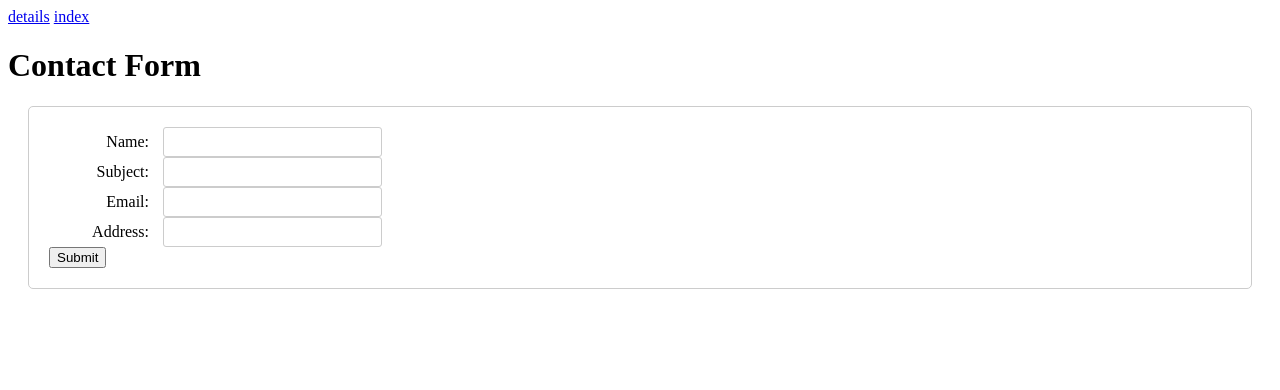
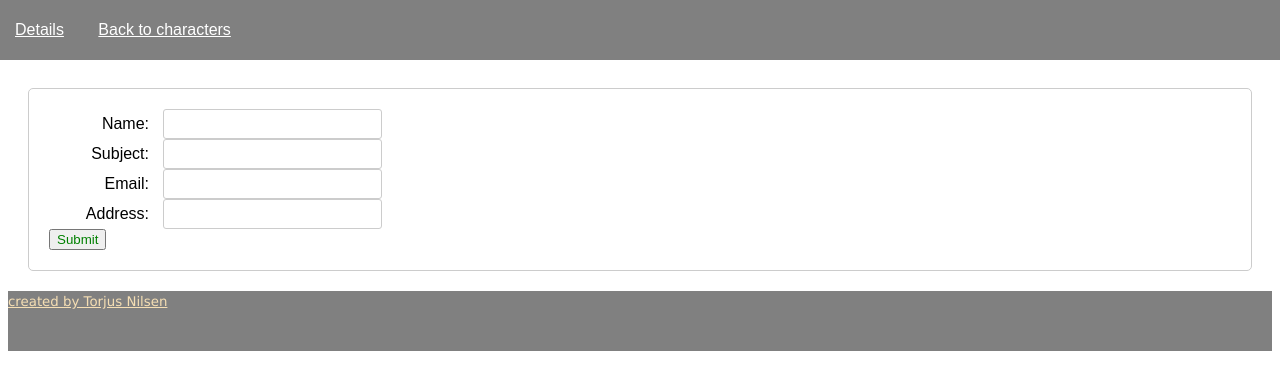
Before and after one commit to Noroff-FED-Campus-Assignments/fed-y1-javascript-course-assignment_list-detail-with-api-Torjnilsen, a website built with Vite: page contact.html in a window 1280 px wide. Built offline with nearby package versions, Linux system fonts and the light colour scheme.

Commit message:
refactor(all pages): final update

```diff
--- a/contact.html
+++ b/contact.html
@@ -12,11 +12,12 @@
 </head>
 <header>
   <nav>
-     <a href="/details.html">details</a>
-      <a href="/index.html">index</a>
+     <a href="/details.html">Details</a>
+      <a href="/index.html">Back to characters</a>
   </nav>
 </header>
 <body>
+  <main>
   <h1>Contact Form</h1>
   <form id="contact-form" method="post">
     <div>
@@ -41,6 +42,12 @@
   <div id="success-message" style="display: none;">
     <p>Thank you for your submission!</p>
   </div>
+  </main>
+
+
+         <footer>
+<small>created by Torjus Nilsen</small>
+        </footer>
 
   <script>
     const form = document.getElementById('contact-form');
--- a/src/css/contact.css
+++ b/src/css/contact.css
@@ -1,3 +1,49 @@
+body {
+    font-family: sans-serif;
+
+}
+
+* {
+    box-sizing: border-box;
+}
+
+
+
+nav a {
+    color: white;
+    text-decoration: underline;
+    margin: 15px;
+}
+
+nav a:hover {
+    background-color: #ddd;
+    color: black;
+
+}
+
+h1 {
+    color: #eee;
+    margin-bottom: 30px;
+}
+header {
+ background-color: gray;
+ position: fixed;
+top: 0;
+ left: 0;
+ right: 0;
+ height: 60px;
+ display: flex;
+ align-items: center;
+}
+
+header * {
+    display: inline;
+}
+
+button{
+    color: green;
+
+}
 
 form {
     margin: 20px;
@@ -37,3 +83,16 @@ input[type="submit"] {
     font-size: 12px;
     margin-top: 5px;
 }
+
+footer {
+    background-color: gray;
+    height: 60px;
+    font-family: 'Lucida Sans', 'Lucida Sans Regular', 'Lucida Grande', 'Lucida Sans Unicode', Geneva, Verdana, sans-serif;
+    color: wheat;
+    text-decoration: underline;
+
+}
+
+footer:hover {
+    font-size: 20px;
+}
--- /dev/null
+++ b/src/css/details.css
@@ -0,0 +1,52 @@
+body {
+    font-family: sans-serif;
+
+}
+
+* {
+    box-sizing: border-box;
+}
+
+nav a {
+    color: white;
+    text-decoration: underline;
+    margin: 15px;
+}
+
+nav a:hover {
+    background-color: #ddd;
+    color: black;
+
+}
+
+h1 {
+    margin-bottom: 30px;
+}
+
+header {
+    background-color: gray;
+    position: fixed;
+    top: 0;
+    left: 0;
+    right: 0;
+    height: 60px;
+    display: flex;
+    align-items: center;
+}
+
+header * {
+    display: inline;
+}
+
+footer {
+    background-color: gray;
+    height: 60px;
+    font-family: 'Lucida Sans', 'Lucida Sans Regular', 'Lucida Grande', 'Lucida Sans Unicode', Geneva, Verdana, sans-serif;
+    color: wheat;
+    text-decoration: underline;
+
+}
+
+footer:hover {
+    font-size: 20px;
+}
--- a/src/css/style.css
+++ b/src/css/style.css
@@ -1,20 +1,43 @@
 body {
     font-family: sans-serif;
-    background-color: #111d4a;
+
 }
 
 * {
     box-sizing: border-box;
 }
 
+nav a {
+    color: white;
+    text-decoration: underline;
+    margin: 15px;
+}
+
+nav a:hover {
+    background-color: #ddd;
+    color: black;
+
+}
+
 h1 {
-    color: #eee;
     margin-bottom: 30px;
 }
 
-#contact {
-    color: white;
+header {
+    background-color: gray;
+    position: fixed;
+    top: 0;
+    left: 0;
+    right: 0;
+    height: 60px;
+    display: flex;
+    align-items: center;
 }
+
+header * {
+    display: inline;
+}
+
 
 .container {
     padding: 40px;
@@ -78,3 +101,16 @@ h1 {
     top: 7px;
     right: 15px;
 }
+
+footer{
+    background-color: gray;
+    height: 60px;
+    font-family: 'Lucida Sans', 'Lucida Sans Regular', 'Lucida Grande', 'Lucida Sans Unicode', Geneva, Verdana, sans-serif;
+    color: wheat;
+    text-decoration: underline;
+
+}
+
+footer:hover{
+    font-size: 20px;
+}
```
Also changed, not shown: details.html (+9 -0 lines), index.html (+5 -0 lines).
